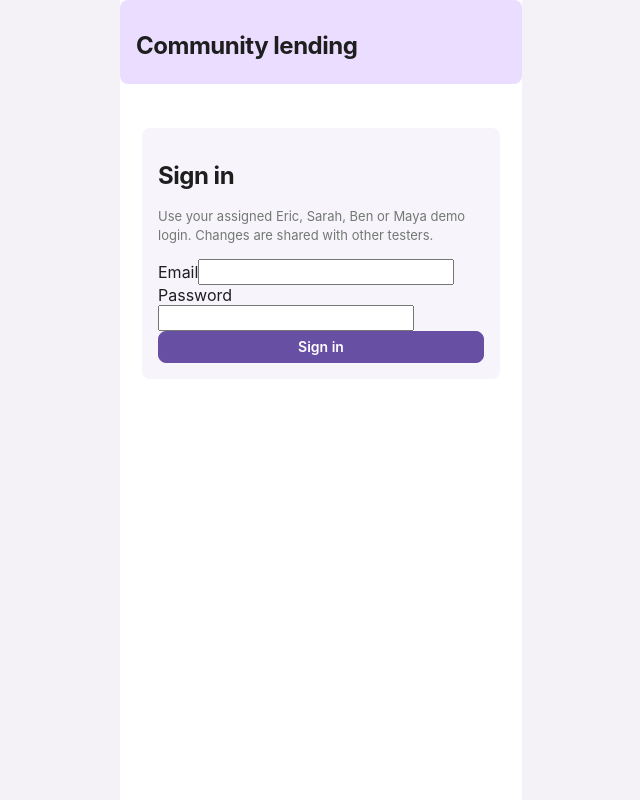
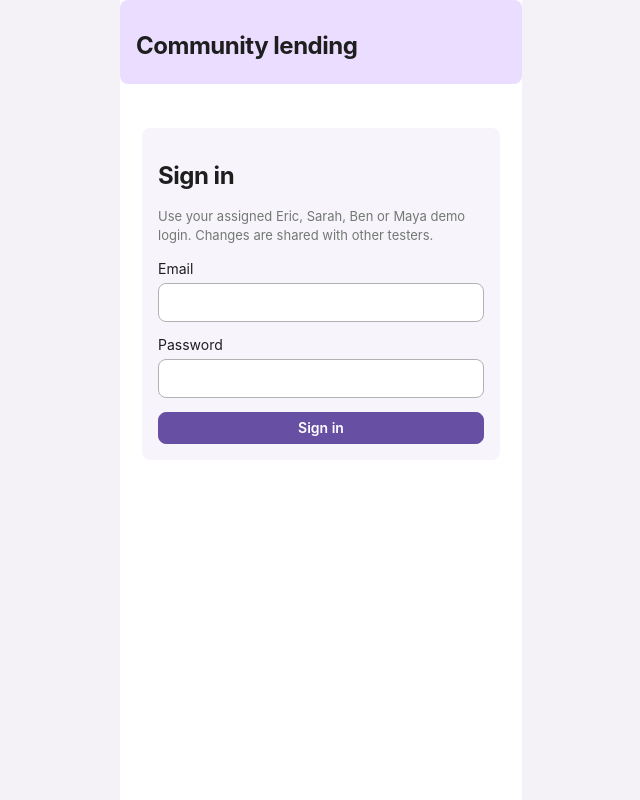
Before and after one commit to XJie97/CS4353-Final-Prototype-PR, a React (Vite) app in the folder frontend/: page / in a window 1280 px wide. Shown: the whole page, without its empty margins (319-959 px from the left). Built offline with nearby package versions, Linux system fonts and the light colour scheme; no server answers.

Commit message:
Fix friend button spacing and login field layout

```diff
--- a/frontend/src/app/app.css
+++ b/frontend/src/app/app.css
@@ -163,6 +163,7 @@
 .shelf-card p { font-size:12px; color:var(--text-muted); margin:4px 0 8px; }
 .shelf-card .button { font-size:12px; min-height:28px; padding:4px 8px; }
 .friend-card { border:1px solid var(--line); padding:12px; border-radius:8px; background:#f6f9f2; margin:10px 0; }
+.friend-card>.button { margin-top:12px; }
 .friend-person { display:flex; gap:10px; align-items:center; background:transparent; border:0; padding:0; width:100%; text-align:left; }
 .friend-person>span:last-child { display:flex; flex-direction:column; gap:4px; }
 .friend-person small { color:var(--text-muted); font-size:12px; }
--- a/frontend/src/features/SignIn.tsx
+++ b/frontend/src/features/SignIn.tsx
@@ -2,5 +2,5 @@ import {useState} from 'react';
 import {useApp} from '../app/context';
 export function SignIn({setup=false}:{setup?:boolean}){
  const {signIn}=useApp();const [email,setEmail]=useState('');const [password,setPassword]=useState('');const [busy,setBusy]=useState(false);const [error,setError]=useState('');
- return <div className="borrow-app"><header className="app-header"><h1>Community lending</h1></header><main className="app-scroll"><section className="preview-controls"><h2>{setup?'Demo setup required':'Sign in'}</h2>{setup?<p role="alert">Configure VITE_SUPABASE_URL and VITE_SUPABASE_PUBLISHABLE_KEY, then rebuild this deployment.</p>:<form onSubmit={async e=>{e.preventDefault();if(busy)return;setBusy(true);setError('');try{await signIn(email.trim(),password);}catch(e){setError(e instanceof Error?e.message:'Could not sign in.');}finally{setBusy(false);}}}><p>Use your assigned Eric, Sarah, Ben or Maya demo login. Changes are shared with other testers.</p><label>Email<input type="email" value={email} required autoComplete="username" disabled={busy} onChange={e=>setEmail(e.target.value)}/></label><label>Password<input type="password" value={password} required autoComplete="current-password" disabled={busy} onChange={e=>setPassword(e.target.value)}/></label>{error&&<p className="form-error" role="alert">{error}</p>}<button className="button primary wide" disabled={busy} type="submit">{busy?'Signing in…':'Sign in'}</button></form>}</section></main></div>;
+ return <div className="borrow-app"><header className="app-header"><h1>Community lending</h1></header><main className="app-scroll"><section className="preview-controls"><h2>{setup?'Demo setup required':'Sign in'}</h2>{setup?<p role="alert">Configure VITE_SUPABASE_URL and VITE_SUPABASE_PUBLISHABLE_KEY, then rebuild this deployment.</p>:<form className="editor-form" onSubmit={async e=>{e.preventDefault();if(busy)return;setBusy(true);setError('');try{await signIn(email.trim(),password);}catch(e){setError(e instanceof Error?e.message:'Could not sign in.');}finally{setBusy(false);}}}><p>Use your assigned Eric, Sarah, Ben or Maya demo login. Changes are shared with other testers.</p><label>Email<input type="email" value={email} required autoComplete="username" disabled={busy} onChange={e=>setEmail(e.target.value)}/></label><label>Password<input type="password" value={password} required autoComplete="current-password" disabled={busy} onChange={e=>setPassword(e.target.value)}/></label>{error&&<p className="form-error" role="alert">{error}</p>}<button className="button primary wide" disabled={busy} type="submit">{busy?'Signing in…':'Sign in'}</button></form>}</section></main></div>;
 }
```
